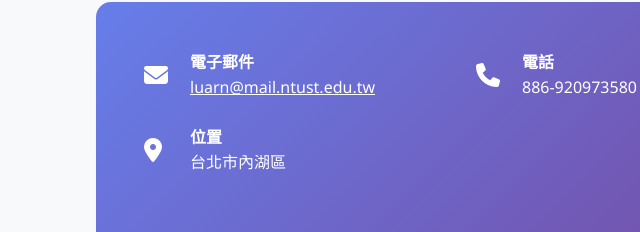
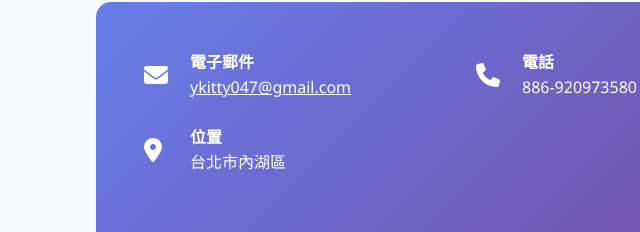
Before and after one commit to yuankitty/yuankitty.github.io, a plain HTML site: page index.html in a window 1280 px wide. Shown: the part 3520-3752 px from the top of the page, 176-816 px from the left. Drawn offline with nearby package versions, Linux system fonts and the light colour scheme.

Commit message:
Update index.html

```diff
--- a/index.html
+++ b/index.html
@@ -162,7 +162,7 @@
             education: "台灣科技大學",
             email: "ykitty047@gmail.com",
             about: "欒斌博士在東海大學取得工業工程學士學位，隨後在美國威斯康辛大學麥迪遜分校獲得工業工程碩士和博士學位。2023年，他被史丹佛大學認定為世界前2%科學家之一。",
-            contactEmail: "luarn@mail.ntust.edu.tw",
+            contactEmail: "ykitty047@gmail.com",
             phone: "886-920973580",
             location: "台北市內湖區"
         };
```
